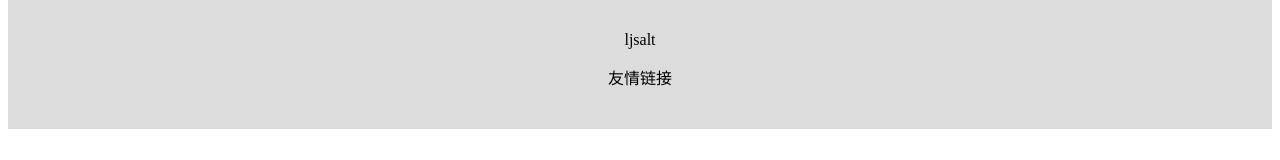
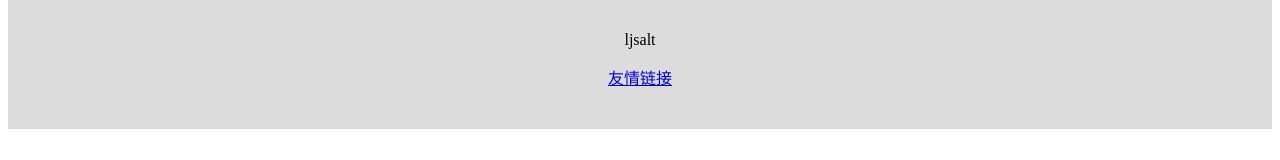
Before and after one commit to ljsalt/salt, a plain HTML site: page index.html in a window 1280 px wide. Shown: the part 469-629 px from the top of the page. Drawn offline with Linux system fonts and the light colour scheme.

Commit message:
Update index.html

```diff
--- a/index.html
+++ b/index.html
@@ -26,7 +26,7 @@
     front-size: 12px;
     ">
     <p>ljsalt</p>
-    <a herf="https://ljsalt.github.io/salt/">友情链接</a>
+    <a href="https://ljsalt.github.io/salt/">友情链接</a>
 </div>
 
 </body></html>
```
